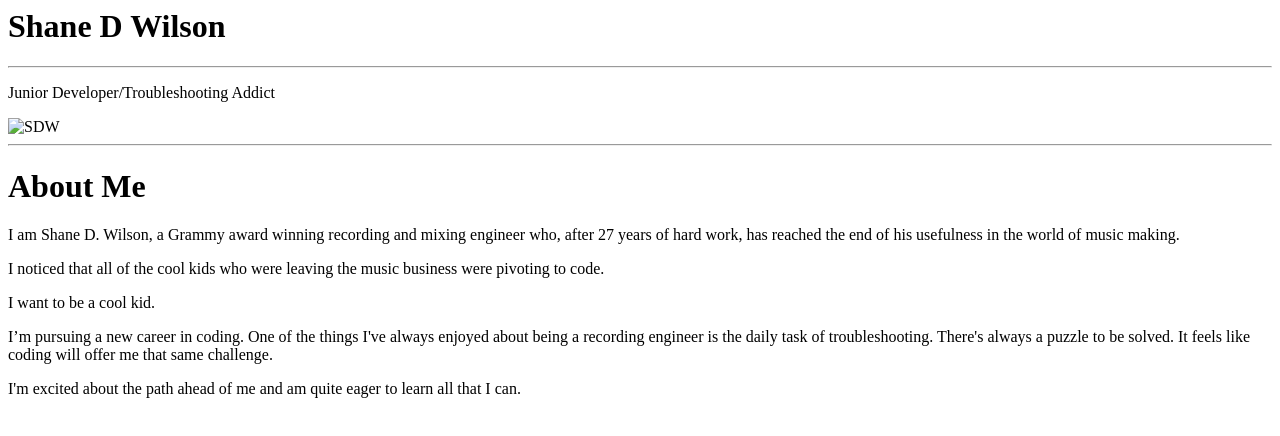
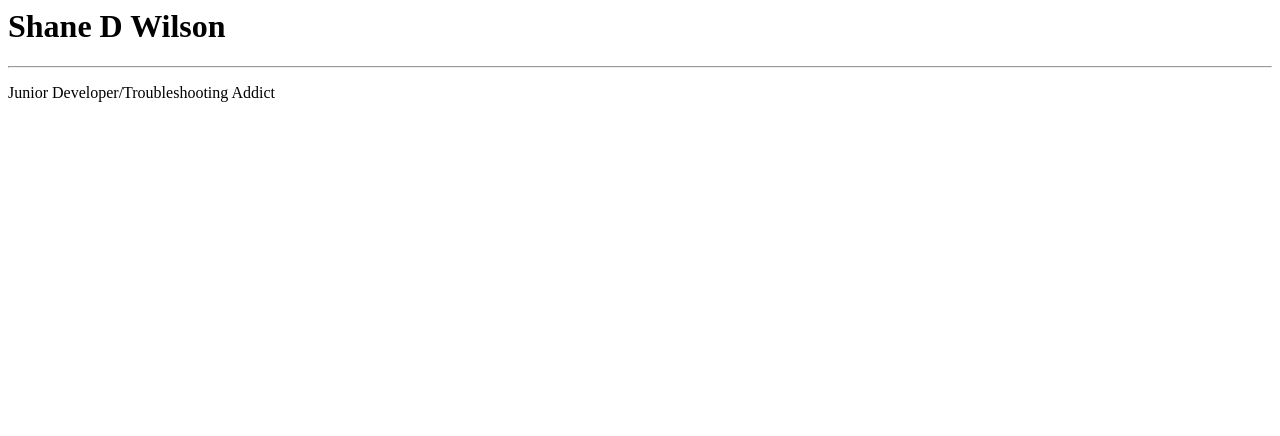
Before and after one commit to shanedwilson/personal-bio-site, a website: page src/index.html in a window 1280 px wide. Drawn offline with Linux system fonts and the light colour scheme.

Commit message:
bio working

```diff
--- a/src/index.html
+++ b/src/index.html
@@ -25,29 +25,7 @@
       </div>
     </div>
 
-    <div class="nav-to-bio" id="bio">
-      <div class="jumbotron">
-        <div class="d-flex justify-content-around">
-          <img id="bio-pic" alt="SDW">
-        </div>
-        <hr class="my-4">
-        <h1 class="display-6 text-center">About Me</h1>
-        <p>I am Shane D. Wilson, a Grammy award winning recording and mixing engineer who, after 27 years of hard work,
-          has reached the end of his usefulness in the world of music making.</p>
-
-        <p> I noticed that all of the cool kids who were leaving the music business were pivoting to code.</p>
-
-        <p> I want to be a cool kid.</p>
-
-        <p>I’m pursuing a new career in coding. One of the things I've always enjoyed about being a recording engineer
-          is
-          the daily task of troubleshooting. There's always a puzzle to be solved. It feels like coding will offer me
-          that same challenge.</p>
-
-        <p>I'm excited about the path ahead of me and am quite eager to learn all that I can.</p>
-        </p>
-      </div>
-    </div>
+    <div class="nav-to-bio mx-auto" id="bio"></div>
 
     <div class="fullPage nav-to-tech" id="tech">
       <div class="row justify-content-center" id="technologies"></div>
--- a/src/index.scss
+++ b/src/index.scss
@@ -33,6 +33,14 @@ body {
 
 #home {
     box-shadow: 1px 1px 5px;
+}
+
+#bio {
+  width: 85%;
+}
+
+#bio-pic {
+  width: auto;
 }
 
 #project-container {
```
Also changed, not shown: src/index.js (+2 -5 lines), src/javascripts/components/bio.js (added, +35 -0 lines).
